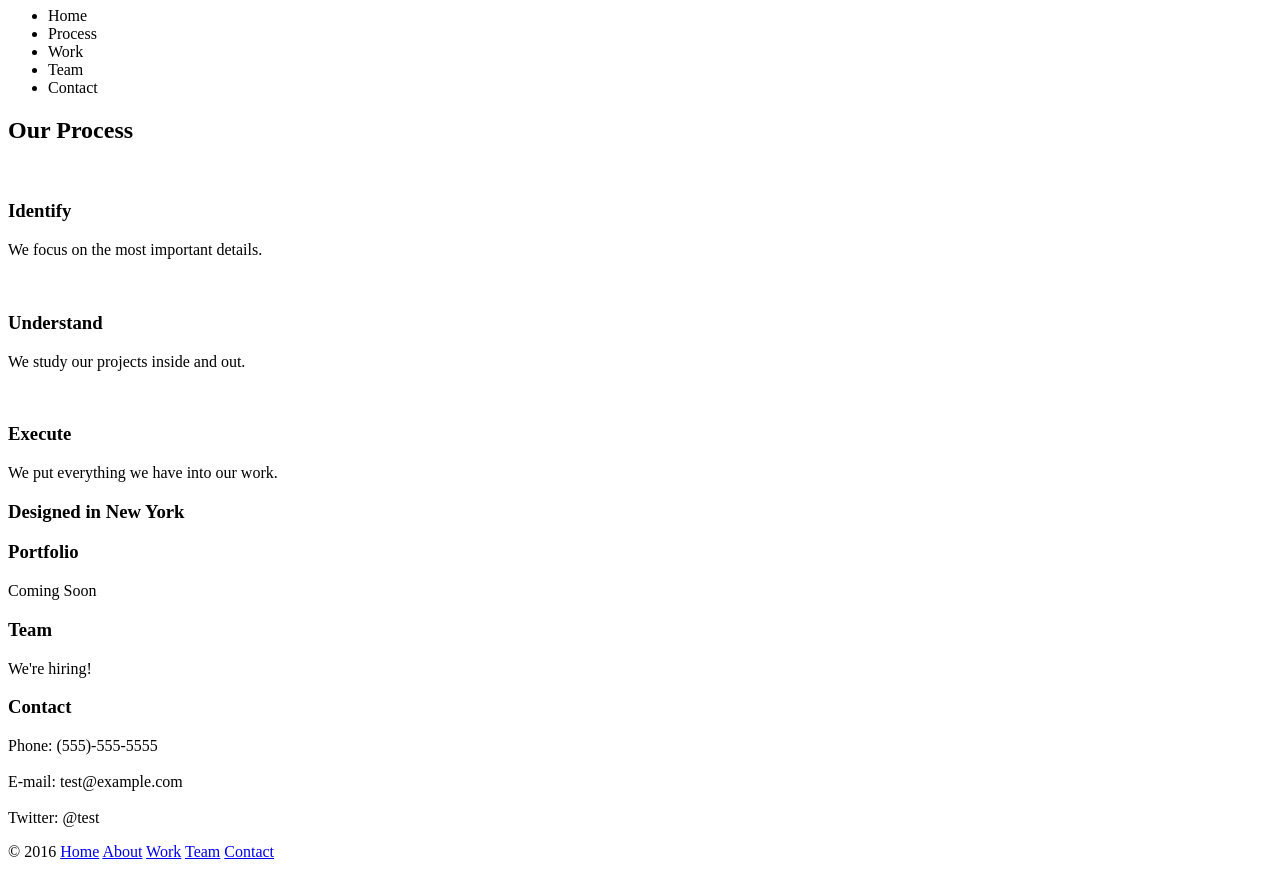
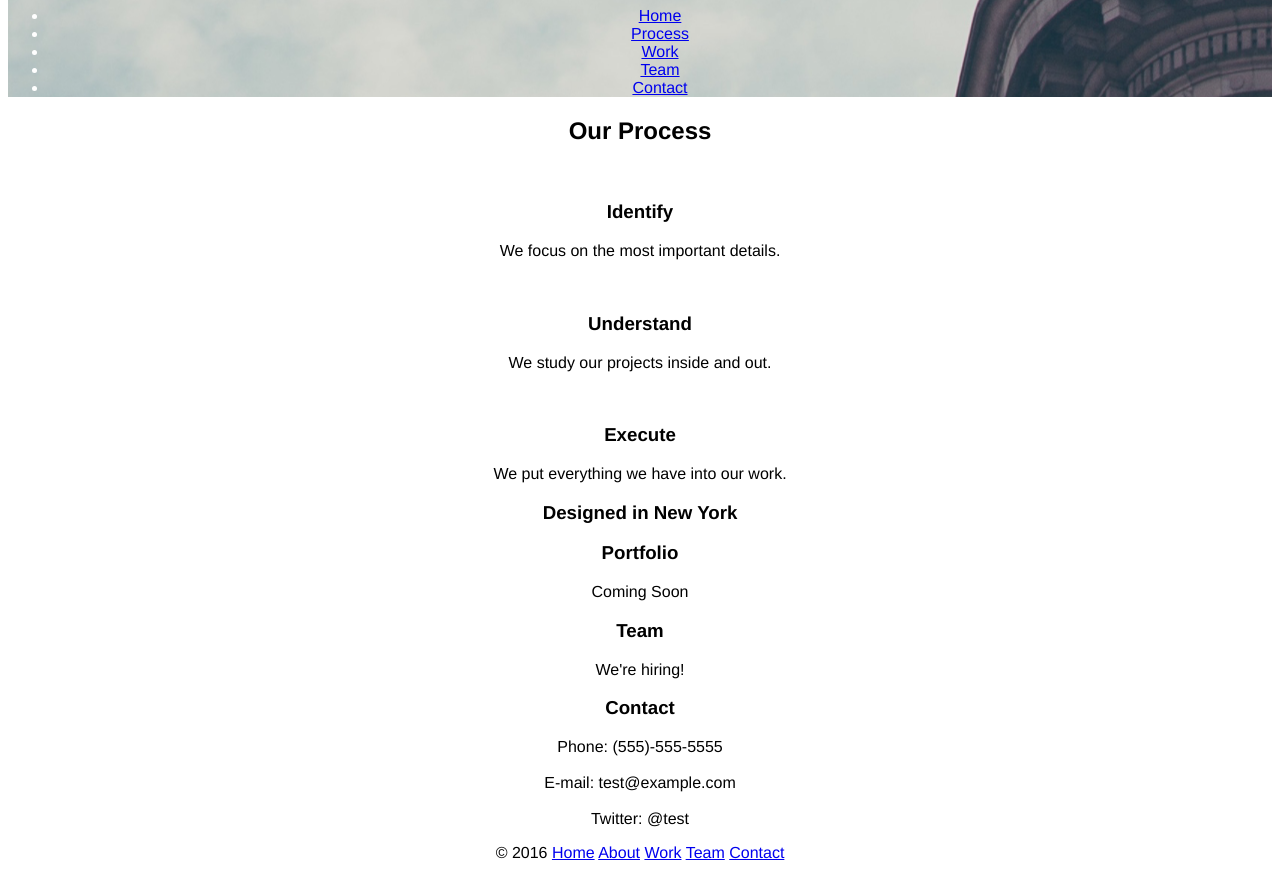
Before and after one commit to webdev58/Broadway, a plain HTML site: page index.html in a window 1280 px wide. Shown: the part 73-943 px from the top of the page. Drawn offline with Linux system fonts and the light colour scheme.

Commit message:
Fix header image

```diff
--- a/index.html
+++ b/index.html
@@ -3,21 +3,25 @@
   <head>
     <meta charset="utf-8">
     <title>Broadway Design</title>
-    <link href="./resources/css/style.css"></link>
+    <link href="./resources/css/style.css" type="text/css" rel="stylesheet">
   </head>
   <body>
 
     <!-- Header Section -->
 
-    <h1>Broadway Design</h1>
-    <ul>
-      <li>Home</li>
-      <li>Process</li>
-      <li>Work</li>
-      <li>Team</li>
-      <li>Contact</li>
-    </ul>
+    <div id="header">
+      <h1>Broadway Design</h1>
+      <ul>
+        <li><a href="#">Home</a></li>
+        <li><a href="#">Process</a></li>
+        <li><a href="#">Work</a></li>
+        <li><a href="#">Team</a></li>
+        <li><a href="#">Contact</a></li>
+      </ul>
+    </div>
+
     <!-- Section -->
+
     <h2>Our Process</h2>
     <img src="" alt="">
     <h3>Identify</h3>
--- a/resources/css/style.css
+++ b/resources/css/style.css
@@ -0,0 +1,9 @@
+body {
+  text-align: center;
+  font-family: Helvetica, sans-serif;
+}
+
+#header {
+  background-image: url("../images/the-flatiron-building.png");
+  color: white;
+}
```
Also changed, not shown: resources/index.html (deleted).
